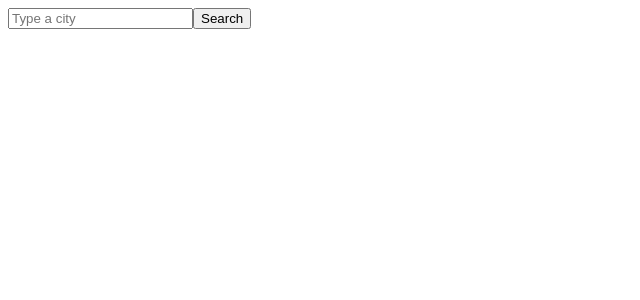
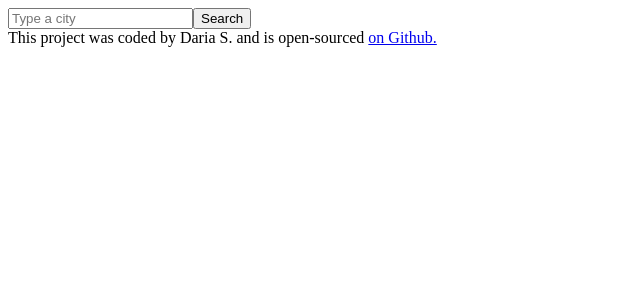
Before and after one commit to dvsdevious/weather-app-react, a React (Create React App) app: page / in a window 1280 px wide. Shown: the top 300 px of the page, without its empty margins (0-640 px from the left). Built offline with nearby package versions, Linux system fonts and the light colour scheme; the HTML template or start-up script is replaced by a standard one.

Commit message:
added footer

```diff
--- a/src/App.js
+++ b/src/App.js
@@ -3,7 +3,14 @@ import Weather from "./Weather"
 
 function App() {
   return (
-   <Weather/>)
+   <div className="App">
+     <Weather/>
+     <footer>
+       This project was coded by Daria S. and is open-sourced {""}
+     <a href="https://github.com/dvsdevious/weather-app-react.git" target="_blank"> on Github.
+     </a>
+     </footer>
+     </div>)
 }
 
 export default App;
```
